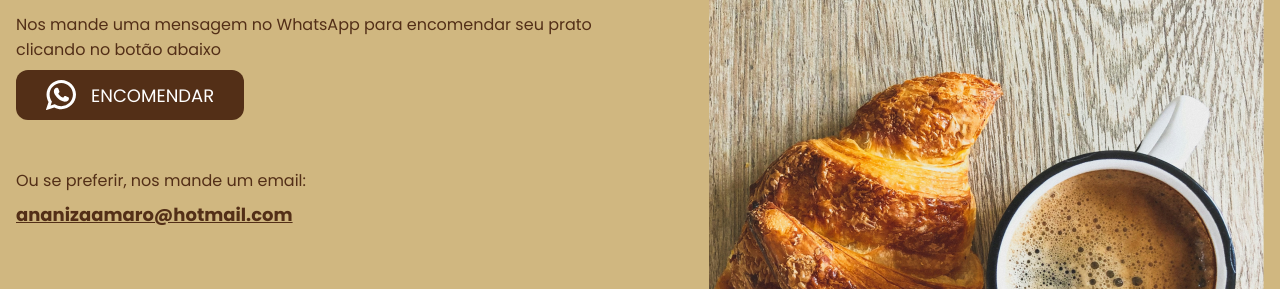
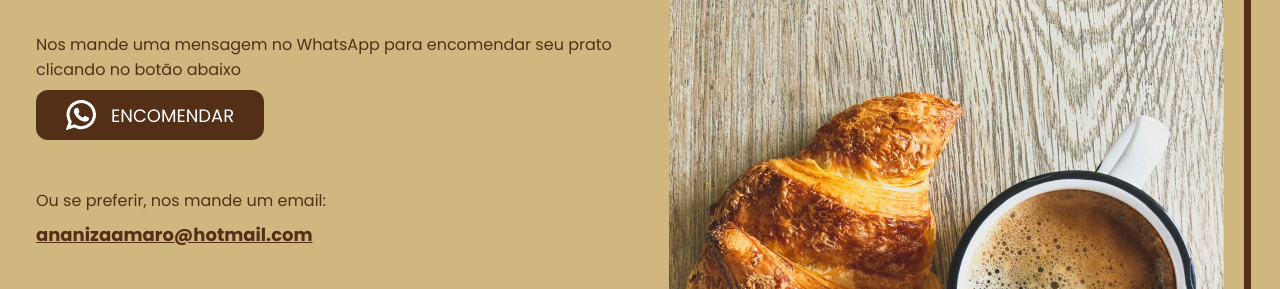
Before and after one commit to rafaoshikawa/anaamaro, a website with bundled scripts: page index.html in a window 1280 px wide. Shown: the part 225-514 px from the top of the page. Built offline with nearby package versions, Linux system fonts and the light colour scheme; a web font is replaced by a local one.

Commit message:
UI croissant image detail

```diff
--- a/index.html
+++ b/index.html
@@ -244,7 +244,7 @@
                 <li>
                   <a target="_blank" href="https://facebook.com/ananizaamaro">
                     <svg
-                    id="face"
+                      id="face"
                       width="33"
                       height="50"
                       viewBox="0 0 33 56"
@@ -267,8 +267,14 @@
         </div>
         <div class="photo">
           <img
+          id="croissant"
             src="./assets/images/contato-croissant-teste.png"
             alt="Foto de um croissant junto de uma xícara de café em uma mesa de madeira"
+          />
+          <img
+            src="./assets/icons/croissant-detail-bg.svg"
+            alt="Detalhe"
+            id="detail"
           />
         </div>
       </div>
--- a/styles/Contacts/contacts.scss
+++ b/styles/Contacts/contacts.scss
@@ -5,6 +5,9 @@
     display: grid;
     grid-template-columns: 1fr 1fr;
     gap: 2rem;
+
+    // differente padding because of croissant detail
+    padding: 2.25rem;
 
     .content {
       h2 {
@@ -92,14 +95,27 @@
 
     .photo {
       justify-self: end;
-      img {
+      position: relative;
+      #croissant {
         overflow: hidden;
         object-fit: cover;
+        z-index: 2;
+        margin-right: 20px;
+        position: relative;
+      }
+
+      #detail {
+        max-width: 100%;
+        position: absolute;
+        z-index: 1;
+        top: -20px;
+        left: 20px;
       }
     }
 
     @media (width <= $md) {
       grid-template-columns: 1fr;
+      padding: 1rem;
       p {
         max-width: 50ch;
       }
```
Also changed, not shown: assets/icons/croissant-detail-bg.svg (added), dist/styles.css, 1 other file.
